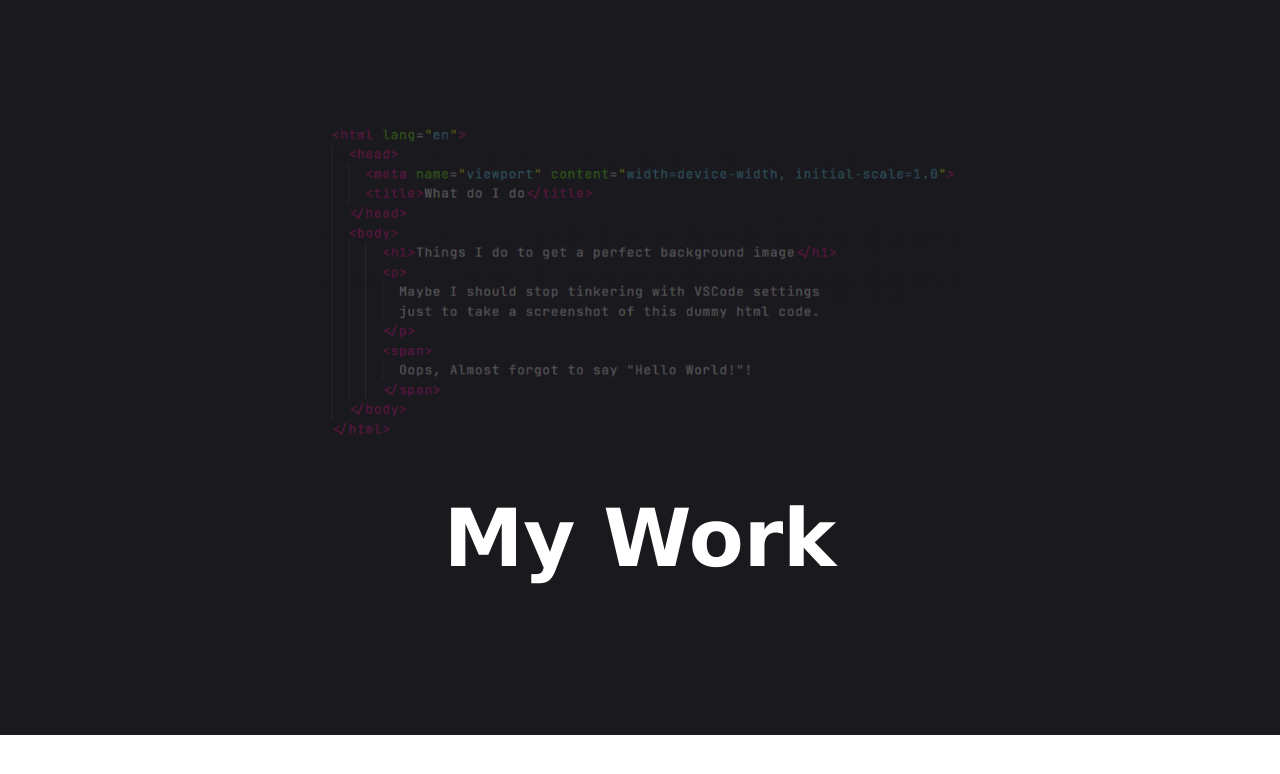
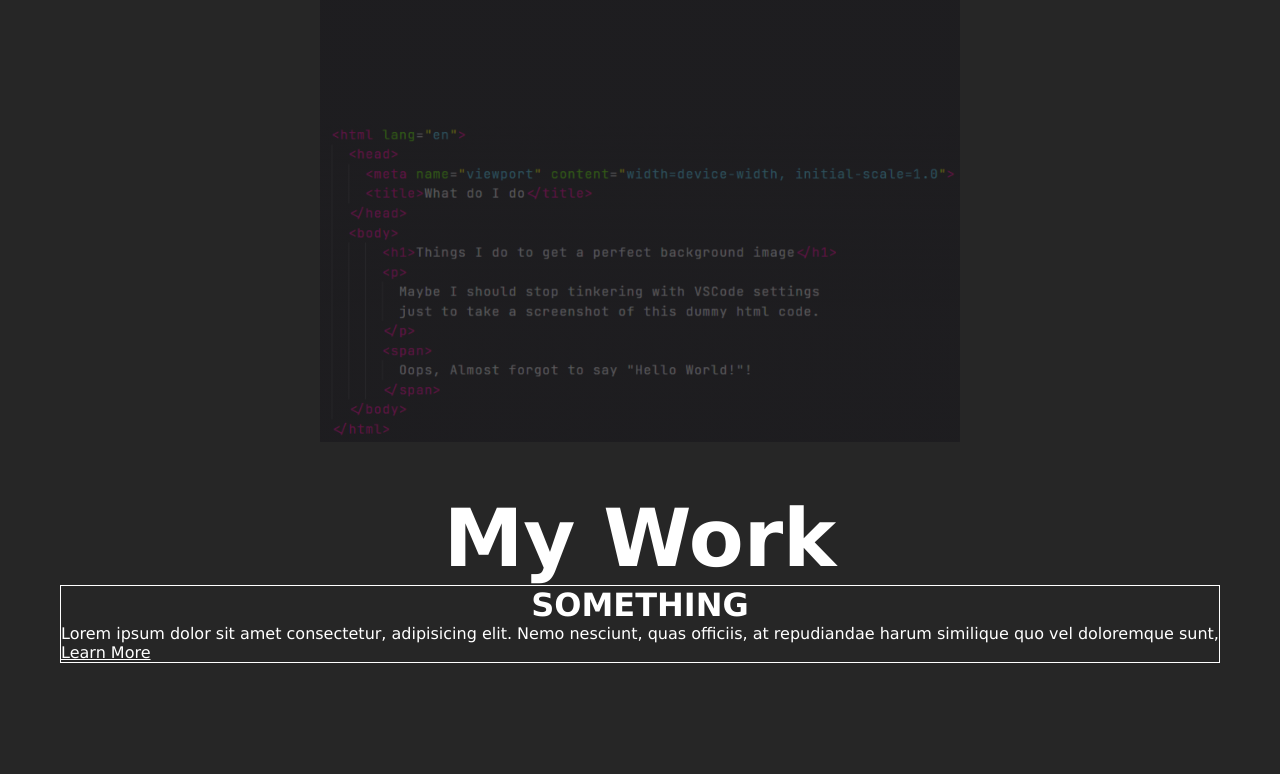
Before and after one commit to mp-web3/website, a plain HTML site: page index.html in a window 1280 px wide. Shown: the part 1318-2092 px from the top of the page. Before the commit the page ends 2053 px from the top, so only its background shows below. Drawn offline with Linux system fonts and the light colour scheme.

Commit message:
creating css cards

```diff
--- a/index.html
+++ b/index.html
@@ -72,7 +72,14 @@
     </div>
     <div class="portfolio-container">
         <h2>My Work</h2>
-        <div class="card"></div>
+        <div class="card">
+            <h3 class="card-title">Something</h3>
+            <p class="card-body">Lorem ipsum dolor sit amet consectetur,
+                adipisicing elit. Nemo nesciunt, quas officiis,
+                at repudiandae harum similique quo vel doloremque sunt,
+            </p>
+            <a href="#" class="button">Learn More</a>
+        </div>
     </div>
 
     <script src="./main.js"></script>
--- a/resources/css/style.css
+++ b/resources/css/style.css
@@ -1,3 +1,10 @@
+:root {
+    --dark: #262626;
+    --light: #ffffff;
+    --link: #1e90ff;
+    --dark-transparent: rgba(26, 25, 29, 0.7);
+}
+
 * {
     padding: 0;
     margin: 0;
@@ -8,7 +15,7 @@
 }
 
 header {
-    background-color: #262626;
+    background-color: var(--dark);
 }
 
 h1 {
@@ -32,7 +39,7 @@ h3 {
 }
 
 .nav-link, .nav-branding {
-    color: white;
+    color: var(--light);
     text-decoration: none;
 }
 
@@ -60,7 +67,7 @@ h3 {
 }
 
 .nav-link:hover {
-    color: dodgerblue;
+    color: var(--link);
 }
 
 .hamburger {
@@ -73,7 +80,7 @@ h3 {
     width: 25px;
     height: 3px;
     margin: 5px auto;
-    background-color: white;
+    background-color: var(--light);
 
     -webkit-transition: all 0.3s ease-in-out;
     transition: all 0.3s ease-in-out;
@@ -103,9 +110,9 @@ h3 {
     flex-direction: column;
     align-items: center;
     justify-content: flex-start;
-    background-color: #1a191d;
-    background-image: linear-gradient(0deg, rgba(26, 25, 29, 0.7),
-    rgba(26, 25, 29, 0.7)), url(../images/hello-world-html-code-768x384.png);
+    background-color: var(--dark);
+    background-image: linear-gradient(0deg, var(--dark-transparent),
+    var(--dark-transparent)), url(../images/hello-world-html-code-768x384.png);
     background-size: 50%;
     background-repeat: no-repeat;
     background-position-x: center;
@@ -126,7 +133,7 @@ h3 {
 }
 
 .expertise-item {
-    border: 1px solid white;
+    border: 1px solid var(--light);
     padding: 50px 25px;
     flex-grow: 1;
     max-width: 400px;
@@ -150,11 +157,15 @@ h3 {
     padding-top: 50px;
     padding-bottom: 150px;
     display: flex;
+    flex-direction: column;
     align-items: center;
     justify-content: center;
-    background-color: #1a191d;
+    background-color: var(--dark);
 }
 
+.card {
+    border: 1px solid var(--light);
+}
 
 
 
```
